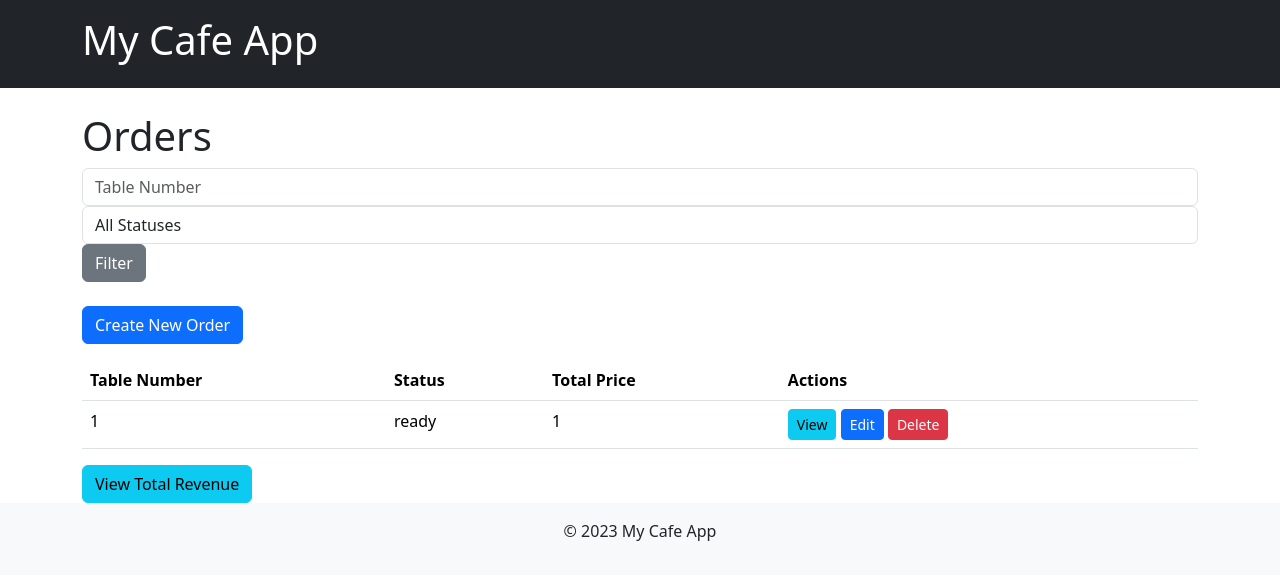
After one commit to zerg959/cafe-crud, a Django app: page /orders/ in a window 1280 px wide. The commit adds this page. Shown: the top 580 px of the page. Run offline with Django 5.2, Linux system fonts and the light colour scheme; tables that the repository leaves empty hold one stand-in row (values such as "Sample post"); a database or web service that is not in the repository returns one stand-in record (values such as "Sample title"); data that the repository does not hold is empty.

Commit message:
mvp2: all without static

```diff
--- a/cafe_main/api_cafe/urls.py
+++ b/cafe_main/api_cafe/urls.py
@@ -0,0 +1,11 @@
+# api_cafe/urls.py
+from django.urls import path, include
+from rest_framework import routers
+from . import viewsets
+
+router = routers.DefaultRouter()
+router.register(r'orders', viewsets.OrderViewSet, basename='order')
+
+urlpatterns = [
+    path('', include(router.urls)),
+]
--- a/cafe_main/cafe_main/settings.py
+++ b/cafe_main/cafe_main/settings.py
@@ -51,7 +51,7 @@ MIDDLEWARE = [
     "django.middleware.security.SecurityMiddleware",
     "django.contrib.sessions.middleware.SessionMiddleware",
     "django.middleware.common.CommonMiddleware",
-    "django.middleware.csrf.CsrfViewMiddleware",
+    # "django.middleware.csrf.CsrfViewMiddleware",
     "django.contrib.auth.middleware.AuthenticationMiddleware",
     "django.contrib.messages.middleware.MessageMiddleware",
     "django.middleware.clickjacking.XFrameOptionsMiddleware",
--- a/cafe_main/cafe_main/urls.py
+++ b/cafe_main/cafe_main/urls.py
@@ -16,15 +16,20 @@ Including another URLconf
 """
 from django.contrib import admin
 from django.urls import path, include
-from rest_framework import routers
-from api_cafe import viewsets
+# from rest_framework import routers
+# from api_cafe import viewsets
 from rest_framework.routers import DefaultRouter
-from api_cafe.viewsets import OrderViewSet
-
-router = DefaultRouter()
-router.register(r'orders', viewsets.OrderViewSet)
+# from api_cafe.viewsets import OrderViewSet
+from . import views
 
 urlpatterns = [
     path("admin/", admin.site.urls),
-    path("api/", include(router.urls)),
+    path('api/', include('api_cafe.urls')),
+    path('orders/', views.order_list, name='order_list'),
+    path('orders/<int:pk>/', views.order_detail, name='order_detail'),
+    path('orders/create/', views.order_create, name='order_create'),
+    path('orders/<int:pk>/update/', views.order_update, name='order_update'),
+    path('orders/<int:pk>/delete/', views.order_delete, name='order_delete'),
+    path('revenue/', views.revenue, name='revenue'),
+    path('', views.index, name='index'),
 ]
--- a/cafe_main/cafe_main/views.py
+++ b/cafe_main/cafe_main/views.py
@@ -0,0 +1,199 @@
+# my_app/views.py
+import requests
+import json
+from django.shortcuts import render, redirect, get_object_or_404
+from .forms import OrderForm
+from orders.models import Order
+from django.conf import settings
+import os
+
+API_URL = 'http://127.0.0.1:8000/api/orders/'
+
+def index(request):
+    """
+    View for main web-page with main menu.
+    """
+    return render(request, 'cafe_main/index.html')
+
+
+def order_list(request):
+    """
+    Display the list of orders with filtering.
+    """
+    api_url = API_URL
+    table_number = request.GET.get('table_number')
+    status_order = request.GET.get('status_order')
+
+    params = {}
+    if table_number:
+      params['table_number'] = table_number
+    if status_order:
+      params['status_order'] = status_order
+
+    response = requests.get(api_url, params = params)
+    orders = response.json()
+
+    return render(
+        request,
+        'cafe_main/order_list.html',
+        {
+            'orders': orders,
+            'STATUSES_ORDERS': Order.STATUSES_ORDERS
+        }
+    )  # Add STATUSES_ORDERS to template
+
+def order_detail(request, pk):
+    """
+    Display details of a specific order.
+    """
+    api_url = f'{API_URL}{pk}/'
+    try:
+        response = requests.get(api_url)
+        response.raise_for_status() # Raise HTTPError for bad responses (4xx or 5xx)
+        order = response.json()
+        return render(request, 'cafe_main/order_detail.html', {'order': order})
+    except requests.exceptions.RequestException as e:
+        # Handle the exception (e.g., log it, display an error message)
+        print(f"Error fetching order details: {e}")
+        return render(request,
+                      'cafe_main/error.html',
+                      {'error_message': f"Could not retrieve order details (Error: {e})"}
+                      )
+
+def order_create(request):
+    """
+    Handle order creation.
+    """
+    if request.method == 'POST':
+        form = OrderForm(request.POST)
+        if form.is_valid():
+            headers = {'Content-type': 'application/json'}
+            cleaned_data = form.cleaned_data
+            cleaned_data['dishes'] = json.dumps(cleaned_data['dishes'])
+            response = requests.post(
+                API_URL,
+                json=form.cleaned_data,
+                headers=headers
+                )
+            if response.status_code == 201:
+                order = response.json()
+                return redirect('order_detail', pk=order['id'])
+            else:
+                form.add_error(
+                    None,
+                    f"Failed to create order. \
+                        API returned status code: {response.status_code}"
+                        )
+                return render(
+                    request,
+                    'cafe_main/order_create.html',
+                    {'form': form}
+                    )
+    else:
+        form = OrderForm()
+        return render(
+            request,
+            'cafe_main/order_create.html',
+            {'form': form}
+            )
+
+def order_update(request, pk):
+    """
+    Handle order update.
+    """
+    api_url = f'{API_URL}{pk}/'
+    try:
+        response = requests.get(api_url)
+        response.raise_for_status()
+        order = response.json()
+        if request.method == 'POST':
+            form = OrderForm(request.POST, initial=order)
+            if form.is_valid():
+                headers = {'Content-type': 'application/json'}
+                response = requests.put(
+                    api_url,
+                    json=form.cleaned_data,
+                    headers=headers
+                    )
+                if response.status_code == 200:
+                    return redirect('order_detail', pk=pk)
+                else:
+                    form.add_error(
+                        None,
+                        f"Failed to update order.\
+                              API returned status code: {response.status_code}"
+                              )
+                    order['dishes'] = json.dumps(order['dishes'])
+                    return render(
+                        request,
+                        'cafe_main/order_update.html',
+                        {'form': form, 'order': order}
+                        )
+            else:
+                order['dishes'] = json.dumps(order['dishes'])
+                return render(
+                    request,
+                    'cafe_main/order_update.html',
+                    {'form': form, 'order': order, 'form': form}
+                    )
+        else:
+            order['dishes'] = json.dumps(order['dishes'])
+            form = OrderForm(initial=order)
+            return render(
+                request,
+                'cafe_main/order_update.html',
+                {'form': form, 'order': order, 'form': form}
+                )
+    except requests.exceptions.RequestException as e:
+        print(f"Error update order: {e}")
+        return render(
+            request,
+            'cafe_main/error.html',
+            {'error_message': f"Could not retrieve order for update (Error: {e})"}
+            )
+
+def order_delete(request, pk):
+    """
+    Handle order deletion.
+    """
+    api_url = f'{API_URL}{pk}/'
+    if request.method == 'POST':
+        try:
+            response = requests.delete(api_url)
+            response.raise_for_status()
+            if response.status_code == 204: # No Content
+                return redirect('index')
+            else:
+                return render(
+                    request,
+                    'cafe_main/error.html',
+                    {'error_message': f"Could not delete order\
+                      (Status code: {response.status_code})"}
+                      )
+        except requests.exceptions.RequestException as e:
+            print(f"Error deleting order: {e}")
+            return render(
+                request,
+                'cafe_main/error.html',
+                {'error_message': f"Could not delete order (Error: {e})"}
+                )
+    else:
+        # If user accidentally navigated to the DELETE URL, just redirect them to the order detail page
+        return redirect('order_detail', pk=pk)
+
+def revenue(request):
+    """
+    View for web-page with paid orders total revenue.
+    """
+    api_url = f'{API_URL}revenue/'  # URL вашего API
+    try:
+        response = requests.get(api_url)
+        revenue_data = response.json()  # Get the JSON
+        total_revenue = revenue_data.get('total_revenue', 0)  # Extract
+        return render(request, 'cafe_main/revenue.html', {'total_revenue': total_revenue})
+    except requests.exceptions.RequestException as e:
+        print(f"Error page revenue creation: {e}")
+        return render(
+            request,
+            'cafe_main/error.html',
+            {'error_message': f"Could not retrieve revenue (Error: {e})"})
--- a/cafe_main/templates/base.html
+++ b/cafe_main/templates/base.html
@@ -4,14 +4,25 @@
 <head>
     <meta charset="UTF-8">
     <meta name="viewport" content="width=device-width, initial-scale=1.0">
-    <title>{% block title %}My Django App{% endblock %}</title>
-    <link rel="stylesheet" href="{% static 'my_app/css/bootstrap.min.css' %}">
+    <title>{% block title %}My Cafe App{% endblock %}</title>
+    <link rel="stylesheet" href="{% static 'cafe_main/static/css/bootstrap.min.css' %}">
 </head>
 <body>
-    <div class="container">
+    <header class="bg-dark text-white py-3">
+        <div class="container">
+            <h1>My Cafe App</h1>
+        </div>
+    </header>
+
+    <div class="container mt-4">
         {% block content %}{% endblock %}
     </div>
-    <script src="{% static 'my_app/js/jquery.min.js' %}"></script>
-    <script src="{% static 'my_app/js/bootstrap.min.js' %}"></script>
+
+    <footer class="bg-light text-center py-3">
+        <div class="container">
+            <p>&copy; 2023 My Cafe App</p>
+        </div>
+    </footer>
+    {% block extra_js %}{% endblock %}
 </body>
 </html>
--- /dev/null
+++ b/cafe_main/templates/cafe_main/order_list.html
@@ -0,0 +1,58 @@
+{% extends 'base.html' %}
+
+{% block title %}Orders{% endblock %}
+
+{% block content %}
+    <h1>Orders</h1>
+
+    <form method="get" class="mb-4">
+        <div class="form-row">
+            <div class="col">
+                <input type="number" class="form-control" name="table_number" placeholder="Table Number">
+            </div>
+            <div class="col">
+                <select class="form-control" name="status_order">
+                    <option value="">All Statuses</option>
+                    {% for status_code, status_name in STATUSES_ORDERS %}
+                        <option value="{{ status_code }}" {% if request.GET.status_order == status_code %}selected{% endif %}>{{ status_name }}</option>
+                    {% endfor %}
+                </select>
+            </div>
+            <div class="col">
+                <button type="submit" class="btn btn-secondary">Filter</button>
+            </div>
+        </div>
+    </form>
+
+    <a href="{% url 'order_create' %}" class="btn btn-primary mb-3">Create New Order</a>
+
+    <table class="table">
+        <thead>
+            <tr>
+                <th>Table Number</th>
+                <th>Status</th>
+                <th>Total Price</th>
+                <th>Actions</th>
+            </tr>
+        </thead>
+        <tbody>
+            {% for order in orders %}
+                <tr>
+                    <td>{{ order.table_number }}</td>
+                    <td>{{ order.status_order }}</td>
+                    <td>{{ order.total_price }}</td>
+                    <td>
+                        <a href="{% url 'order_detail' pk=order.id %}" class="btn btn-sm btn-info">View</a>
+                        <a href="{% url 'order_update' pk=order.id %}" class="btn btn-sm btn-primary">Edit</a>
+                        <form method="post" action="{% url 'order_delete' pk=order.id %}" style="display: inline;">
+                            {% csrf_token %}
+                            <button type="submit" class="btn btn-sm btn-danger">Delete</button>
+                        </form>
+                    </td>
+                </tr>
+            {% endfor %}
+        </tbody>
+    </table>
+
+    <a href="{% url 'revenue' %}" class="btn btn-info">View Total Revenue</a>
+{% endblock %}
```
Also changed, not shown: cafe_main/cafe_main/forms.py (added, +21 -0 lines), cafe_main/templates/cafe_main/error.html (added, +9 -0 lines), cafe_main/templates/cafe_main/index.html (added, +24 -0 lines), cafe_main/templates/cafe_main/order_create.html (added, +43 -0 lines), cafe_main/templates/cafe_main/order_detail.html (added, +24 -0 lines), cafe_main/templates/cafe_main/order_update.html (added, +43 -0 lines), cafe_main/templates/cafe_main/revenue.html (added, +9 -0 lines), cafe_main/templates/index.html (deleted).
